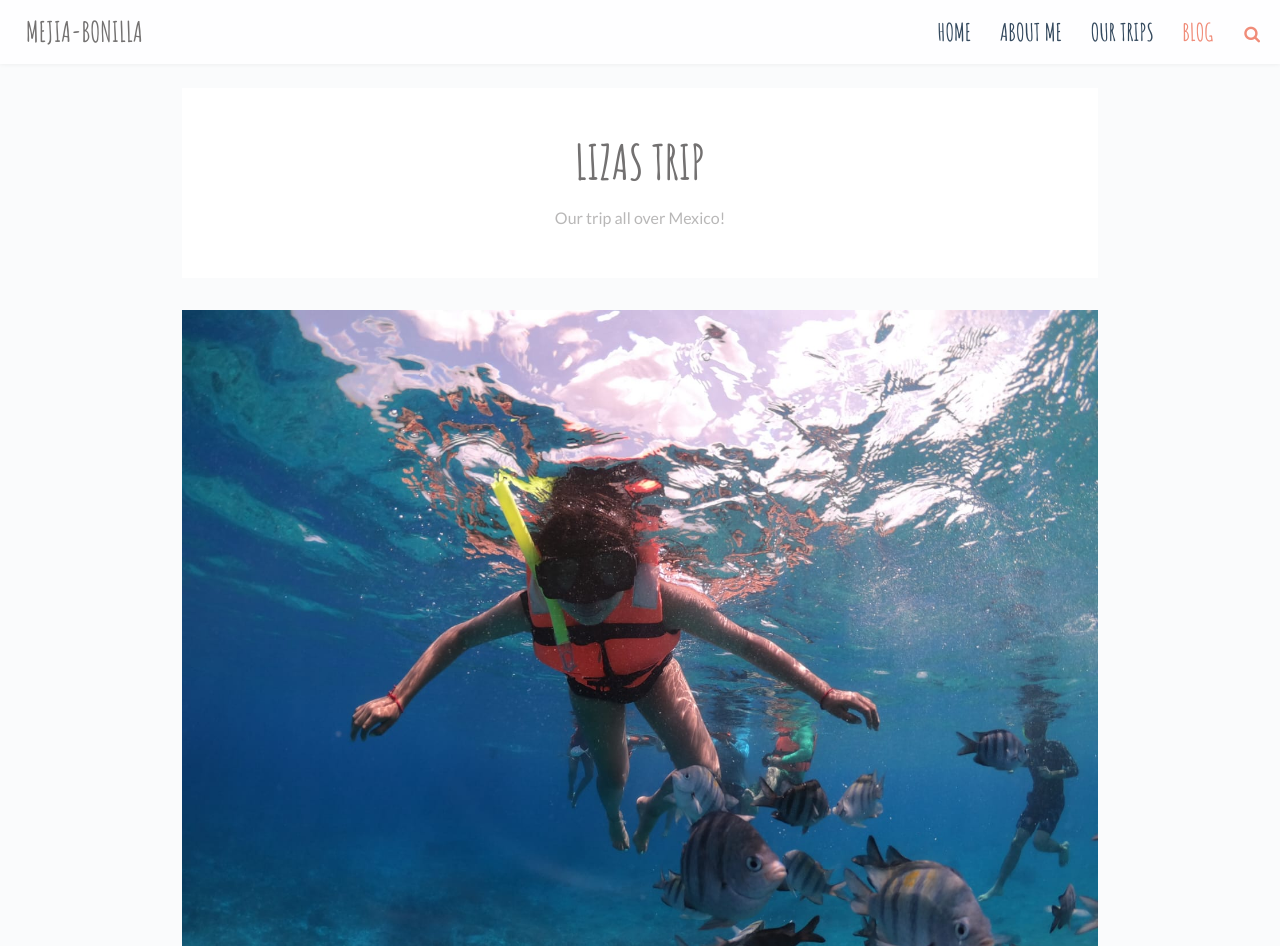
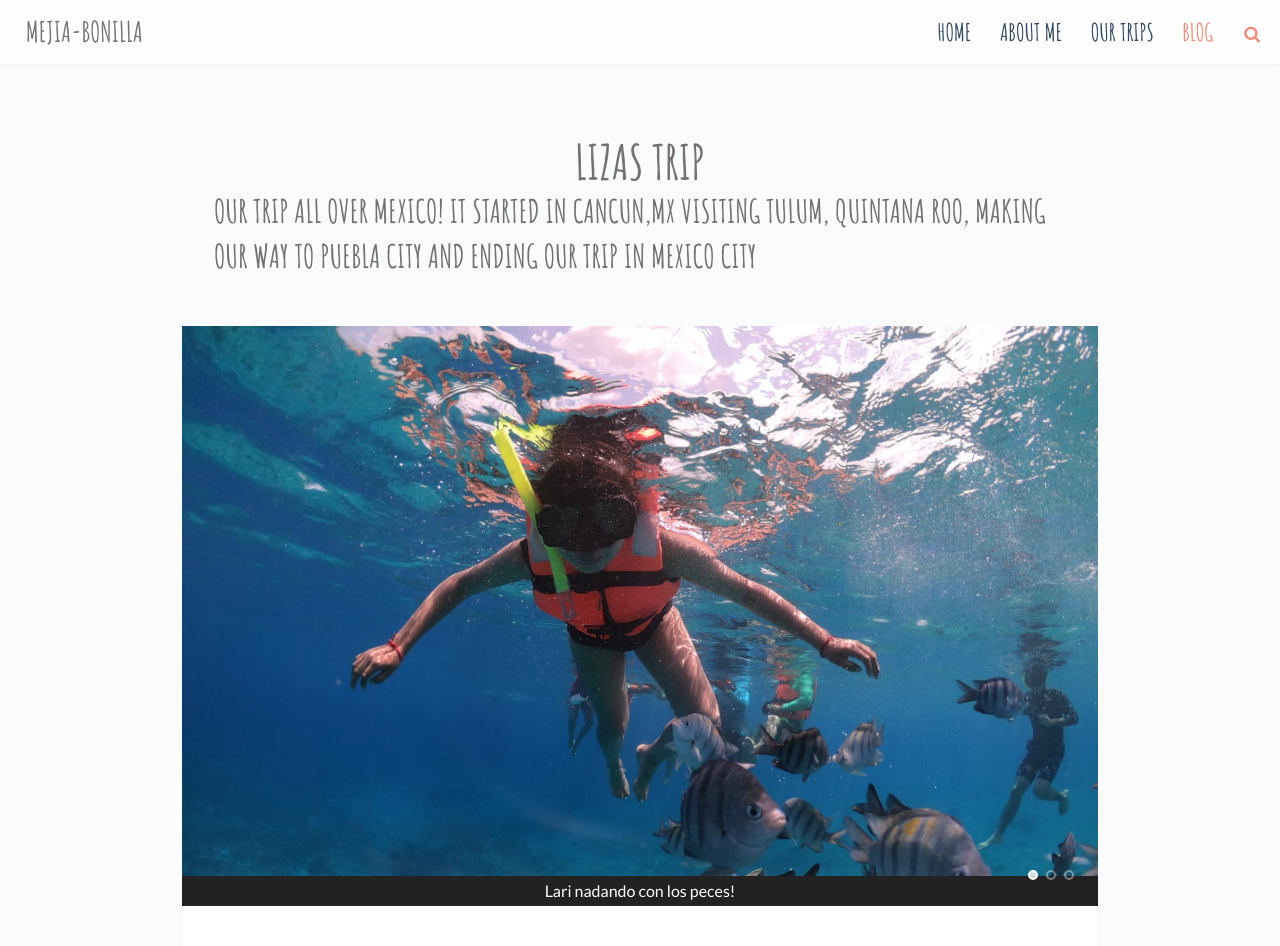
Before and after one commit to a4mejia/liza, a plain HTML site: page blog.html in a window 1280 px wide. Shown: the top 946 px of the page. Drawn offline with Linux system fonts and the light colour scheme.

Commit message:
adding captions to slideshow

```diff
--- a/blog.html
+++ b/blog.html
@@ -73,40 +73,67 @@
     <div class="main-wrap">
         <section class="main main-archive">
 
-            <article class="post result">
+
                 <div class="inner">
                     <h1 class="searching">Lizas Trip</h1>
-                    <p>Our trip all over Mexico!</p>
+                    <h4>Our trip all over Mexico! It started in Cancun,MX visiting Tulum, Quintana Roo, making our way to Puebla City and ending our trip in Mexico City</h4>
                 </div>
-            </article>
+
 
             <div class="loop">
-
 
                 <article class="post format-gallery post_format-post-format-gallery">
 
                     <style>
                         body,html{
-                        height: 100%;
+                        height: 50;
+                        }
+                        img{
+                        width:250px;
+                        height:550px;
+                        object-fit:scale-down;
+                        object-fit: cover;
+                        }
+                        .caption-container {
+                        text-align: center;
+                        background-color: #222;
+                        padding: 2px 16px;
+                        color: white;
+                        }
+                        .caption-container{
+                            display: bottom, left;
+                            size: 20px;
+                            padding:16 black
                         }
                     </style>
+
                     <a href="#"
-                       title="Running through Chicago">
+                       title="lizas trip">
                         <div class="part-gallery">
                             <div class="flexslider">
                                 <ul class="slides">
 
                                     <li><span class="post-image"><img src="images/snorkle.jpeg"
-                                                                      alt="Run-3"/></span></li>
+                                                                      alt="lari snorkling"/>
+                                                                      <div class="caption-container">
+                                                                        Lari nadando con los peces!
+                                                                     </span> </div></li>
+
                                     <li><span class="post-image"><img src="images/mothernature.jpeg"
-                                                                      alt="Run-1"/></span></li>
+                                                                      alt="mother nature"/>
+                                                                      <div class="caption-container">
+                                                                        En Tulum!
+                                                                      </div> </span></li>
                                     <li><span class="post-image"><img src="images/melyplate.jpeg"
-                                                                      alt="Run-2"/></span></li>
-                                </ul>
+                                                                      alt="Mely"/>
+                                                                      <div class="caption-container">
+                                                                        Somewhere in paradise!
+                                                                      </div> </span></li>
+
+                                    </ul>
 
                             </div>
                         </div>
-
                     </a>
 
                     <div class="inner">
```
Also changed, not shown: about.html (+1 -1 lines).
